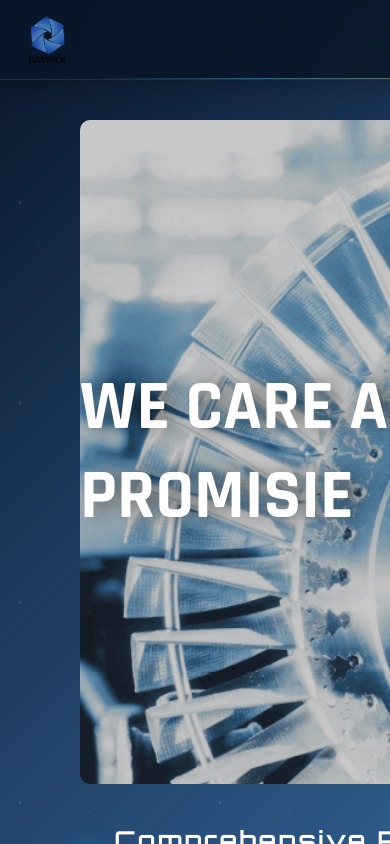
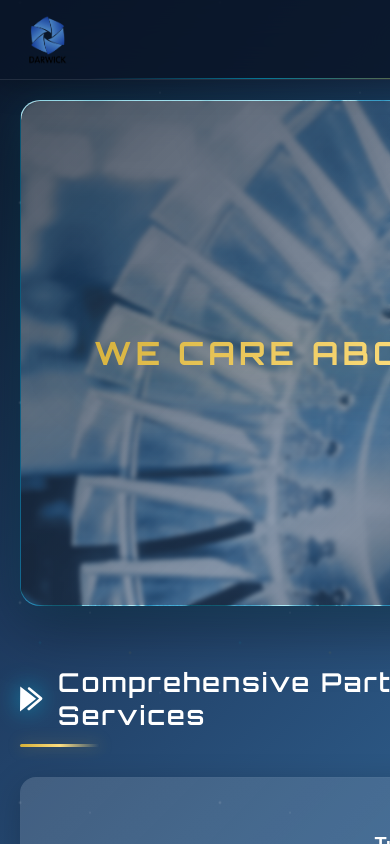
Before and after one commit to WakerCN/darwick-website, a React (Vite) app: page / in a window 390 px wide. Shown: the top 844 px of the page. Built offline with nearby package versions, Linux system fonts and the light colour scheme.

Commit message:
style(Home): 首页添加玻璃态卡片和发光边框效果

```diff
--- a/src/layout/Home/brand-wall.scss
+++ b/src/layout/Home/brand-wall.scss
@@ -1,32 +1,86 @@
+// ========================================
+// 品牌墙 - 深邃海洋工业风
+// ========================================
+
+// 主色调变量（本地定义）
+$_accent-cyan: #00d4ff;
+
 .brand-wall-container {
-  height: 140px;
+  height: 160px;
   width: 100%;
-  padding: 10px;
+  padding: 15px 0;
   overflow: hidden;
+  position: relative;
+
+  // 两侧渐变遮罩
+  &::before,
+  &::after {
+    content: '';
+    position: absolute;
+    top: 0;
+    width: 100px;
+    height: 100%;
+    z-index: 10;
+    pointer-events: none;
+  }
+
+  &::before {
+    left: 0;
+    background: linear-gradient(90deg, rgba(10, 22, 40, 1) 0%, transparent 100%);
+  }
+
+  &::after {
+    right: 0;
+    background: linear-gradient(-90deg, rgba(10, 22, 40, 1) 0%, transparent 100%);
+  }
 
   .brand-wall {
-    height: 120px;
+    height: 130px;
     width: 300%;
     display: flex;
     animation: scroll 30s linear infinite;
 
+    &:hover {
+      animation-play-state: paused;
+    }
+
     .brand-card {
       height: 100%;
       width: calc(100% / 12);
-      padding: 10px 0;
-      background: rgb(255, 255, 255);
-      padding: 10px;
-      border-radius: 6px;
-      margin: 0 10px;
-      box-shadow: 0 2px 6px rgba(0, 0, 0, 0.2);
+      padding: 15px;
+      margin: 0 12px;
+
+      // 玻璃态效果
+      background: rgba(255, 255, 255, 0.08);
+      backdrop-filter: blur(10px);
+      -webkit-backdrop-filter: blur(10px);
+      border-radius: 12px;
+      border: 1px solid rgba(255, 255, 255, 0.1);
+      box-shadow: 0 4px 20px rgba(0, 0, 0, 0.2);
 
       display: flex;
       align-items: center;
       justify-content: center;
+      transition: all 0.3s ease;
+
+      &:hover {
+        background: rgba(255, 255, 255, 0.15);
+        border-color: rgba($_accent-cyan, 0.4);
+        box-shadow:
+          0 0 25px rgba($_accent-cyan, 0.15),
+          0 8px 30px rgba(0, 0, 0, 0.25);
+        transform: scale(1.05);
+      }
 
       .brand-logo {
         max-width: 100%;
         max-height: 100%;
+        filter: brightness(0) invert(1) opacity(0.85);
+        transition: all 0.3s ease;
+
+        &:hover {
+          filter: brightness(0) invert(1) opacity(1);
+        }
       }
     }
   }
@@ -37,6 +91,6 @@
     transform: translateX(0);
   }
   100% {
-    transform: translateX(-70%); /* 移动200%显示所有原始元素 */
+    transform: translateX(-70%);
   }
 }
--- a/src/layout/Home/index.scss
+++ b/src/layout/Home/index.scss
@@ -1,61 +1,223 @@
+// ========================================
+// 首页样式 - 深邃海洋工业风
+// ========================================
+
+// 主色调变量（本地定义）
+$_accent-cyan: #00d4ff;
+$_accent-cyan-light: #7aeaff;
+$_accent-gold: #d4af37;
+$_accent-gold-light: #ffdf80;
+$_text-primary: #ffffff;
+$_text-secondary: rgba(255, 255, 255, 0.85);
+$_transition-normal: 0.3s;
+
 .home-section {
   padding: 40px 80px;
+  position: relative;
+  z-index: 1;
 
+  // ================================
+  // Hero区域 - 首屏大图
+  // ================================
   .section1 {
-    height: calc(100vh - 100px - 200px + 120px);
-    margin-bottom: 40px;
+    height: calc(100vh - 80px - 200px + 80px);
+    margin-bottom: 60px;
     background: url('../../assets/home/home-png1.png') no-repeat;
-    background-size: 100%;
+    background-size: cover;
     background-position: center;
-    border-radius: 10px;
+    border-radius: 20px;
     overflow: hidden;
+    position: relative;
     @include common.transition;
 
+    // 发光边框效果
+    border: 1px solid rgba($_accent-cyan, 0.3);
+    box-shadow:
+      0 0 40px rgba($_accent-cyan, 0.1),
+      0 20px 60px rgba(0, 0, 0, 0.4);
+
     &:hover {
-      background-size: 115%;
+      background-size: 110%;
+      border-color: rgba($_accent-cyan, 0.5);
+      box-shadow:
+        0 0 60px rgba($_accent-cyan, 0.2),
+        0 25px 80px rgba(0, 0, 0, 0.5);
     }
 
     .mask {
       height: 100%;
       width: 100%;
       position: relative;
-      background: rgba(0, 0, 0, 0.2);
+      background: linear-gradient(
+        135deg,
+        rgba(10, 22, 40, 0.7) 0%,
+        rgba(30, 58, 95, 0.5) 50%,
+        rgba(10, 22, 40, 0.8) 100%
+      );
+      backdrop-filter: blur(2px);
       @include common.transition;
 
       &:hover {
-        background: rgba(0, 0, 0, 0.5);
+        background: linear-gradient(
+          135deg,
+          rgba(10, 22, 40, 0.85) 0%,
+          rgba(30, 58, 95, 0.7) 50%,
+          rgba(10, 22, 40, 0.9) 100%
+        );
 
         .web-desc {
           right: 50px;
+          opacity: 1;
         }
       }
 
       > .web-title {
         margin: 0;
-        font-size: 70px;
-        font-weight: bolder;
-        color: #fff;
-        text-shadow: 10px 0px 20px rgba(0, 0, 0, 0.5);
+        font-family: 'Orbitron', 'Rajdhani', sans-serif;
+        font-size: 60px;
+        font-weight: 700;
+        letter-spacing: 4px;
+        color: $_text-primary;
+
+        // 金色渐变文字发光
+        background: linear-gradient(135deg, $_accent-gold 0%, $_accent-gold-light 50%, $_accent-gold 100%);
+        -webkit-background-clip: text;
+        -webkit-text-fill-color: transparent;
+        background-clip: text;
+        text-shadow: none;
+        filter: drop-shadow(0 0 30px rgba($_accent-gold, 0.5));
+
+        animation: titleGlow 3s ease-in-out infinite;
       }
 
       .web-desc {
         position: absolute;
-        color: rgba(255, 255, 255, 0.8);
-        bottom: 20px;
-        font-size: 20px;
+        color: $_text-secondary;
+        bottom: 30px;
+        font-size: 18px;
+        font-weight: 500;
         right: -100%;
+        opacity: 0;
         white-space: pre-wrap;
-        @include common.transition(1s);
-        text-shadow: 10px 0px 20px rgba(0, 0, 0, 0.05);
+        letter-spacing: 1px;
+        @include common.transition(0.8s);
+
+        // 发光效果
+        text-shadow: 0 0 20px rgba($_accent-cyan, 0.3);
       }
     }
   }
 
+  @keyframes titleGlow {
+    0%, 100% {
+      filter: drop-shadow(0 0 30px rgba($_accent-gold, 0.5));
+    }
+    50% {
+      filter: drop-shadow(0 0 50px rgba($_accent-gold, 0.8));
+    }
+  }
+
+  // ================================
+  // 业务区域 - 玻璃态卡片
+  // ================================
+  .business-area {
+    .business-card {
+      height: 140px;
+
+      .card-content {
+        width: 100%;
+        height: 100%;
+        border-radius: 16px;
+        overflow: hidden;
+        display: flex;
+        cursor: pointer;
+
+        // 玻璃态效果
+        background: rgba(255, 255, 255, 0.05);
+        backdrop-filter: blur(15px);
+        -webkit-backdrop-filter: blur(15px);
+        border: 1px solid rgba(255, 255, 255, 0.1);
+        box-shadow: 0 8px 32px rgba(0, 0, 0, 0.2);
+        @include common.transition;
+
+        &:hover {
+          background: rgba(255, 255, 255, 0.1);
+          border-color: rgba($_accent-cyan, 0.5);
+          box-shadow:
+            0 0 30px rgba($_accent-cyan, 0.2),
+            0 12px 40px rgba(0, 0, 0, 0.3);
+          transform: translateY(-6px);
+
+          .card-title {
+            background: linear-gradient(135deg, rgba($_accent-gold, 0.3) 0%, rgba($_accent-gold, 0.15) 100%);
+
+            span {
+              color: $_accent-gold-light;
+              text-shadow: 0 0 15px rgba($_accent-gold, 0.5);
+            }
+          }
+        }
+
+        .card-title {
+          width: 200px;
+          font-size: 20px;
+          font-weight: 600;
+          text-align: center;
+          color: $_text-primary;
+          background: linear-gradient(135deg, rgba(255, 255, 255, 0.1) 0%, rgba(255, 255, 255, 0.05) 100%);
+          border-right: 1px solid rgba(255, 255, 255, 0.1);
+          @include common.transition;
+
+          span {
+            transition: all $_transition-normal ease;
+          }
+
+          .icon {
+            color: $_accent-cyan !important;
+            filter: drop-shadow(0 0 8px rgba($_accent-cyan, 0.5));
+          }
+        }
+
+        .card-desc {
+          height: 100%;
+          flex: 1;
+          display: flex;
+          align-items: center;
+          padding: 20px 25px;
+          background: rgba(255, 255, 255, 0.03);
+          color: $_text-secondary;
+          font-size: 14px;
+          line-height: 1.8;
+        }
+      }
+    }
+  }
+
+  // ================================
+  // 工作展示区域
+  // ================================
   .section3 {
     .image-area {
-      border-radius: 10px;
+      border-radius: 16px;
       overflow: hidden;
       margin-bottom: 20px;
+      border: 1px solid rgba($_accent-cyan, 0.2);
+      box-shadow: 0 0 30px rgba($_accent-cyan, 0.1);
+
+      .ant-carousel {
+        .slick-dots {
+          li {
+            button {
+              background: rgba(255, 255, 255, 0.3);
+            }
+
+            &.slick-active button {
+              background: $_accent-cyan;
+              box-shadow: 0 0 10px rgba($_accent-cyan, 0.5);
+            }
+          }
+        }
+      }
     }
 
     .description {
@@ -64,7 +226,23 @@
       flex-direction: column;
 
       .list-item {
-        margin-bottom: 16px;
+        margin-bottom: 20px;
+        padding: 15px 20px;
+        font-size: 15px;
+        color: $_text-secondary;
+
+        // 玻璃态效果
+        background: rgba(255, 255, 255, 0.05);
+        backdrop-filter: blur(10px);
+        border-radius: 10px;
+        border: 1px solid rgba(255, 255, 255, 0.1);
+        transition: all $_transition-normal ease;
+
+        &:hover {
+          background: rgba(255, 255, 255, 0.1);
+          border-color: rgba($_accent-cyan, 0.3);
+          transform: translateX(5px);
+        }
       }
     }
   }
@@ -74,6 +252,11 @@
       .image-area {
         width: 100%;
         height: 400px;
+      }
+
+      .description {
+        margin-left: 0;
+        margin-top: 20px;
       }
     }
   }
@@ -90,96 +273,154 @@
     }
   }
 
-  .business-area {
-    .business-card {
-      height: 120px;
+  // ================================
+  // 服务区域 - 发光卡片
+  // ================================
+  .section4 {
+    // 使用 align-items: stretch 让左右两列等高
+    align-items: stretch;
 
-      .card-content {
-        width: 100%;
-        height: 100%;
-        border-radius: 10px;
-        box-shadow: 0 2px 6px rgba(0, 0, 0, 0.2);
-        background: #d0e3ec;
-        overflow: hidden;
-        display: flex;
-        cursor: pointer;
-        @include common.transition;
-
-        &:hover {
-          box-shadow: 0 2px 6px rgba(0, 0, 0, 0.4);
-
-          .card-title {
-            font-size: 28px;
-          }
-        }
-
-        .card-title {
-          width: 220px;
-          font-size: 24px;
-          text-align: center;
-          color: #444444;
-          @include common.transition;
-        }
-
-        .card-desc {
-          height: 100%;
-          flex: 1;
-          display: flex;
-          align-items: center;
-          padding: 20px;
-          background: #d3dfe4;
-        }
-      }
-    }
-  }
-
-  .section4 {
     .description {
       display: flex;
       flex-direction: column;
+      height: 600px; // 固定高度与右侧图片一致
+      padding-right: 24px; // 右侧间距
 
       .card-item {
         width: 100%;
-        height: calc((100% - 40px) / 3);
+        flex: 1; // 平均分配高度
         margin-bottom: 16px;
         display: flex;
         flex-direction: column;
         align-items: center;
         justify-content: center;
-        background: #d2e4f5;
-        border-radius: 10px;
-        padding: 20px;
+        padding: 15px 25px;
         cursor: pointer;
+        overflow: hidden; // 防止内容溢出
+
+        // 玻璃态 + 发光边框
+        background: linear-gradient(135deg, rgba(255, 255, 255, 0.08) 0%, rgba(255, 255, 255, 0.03) 100%);
+        backdrop-filter: blur(15px);
+        -webkit-backdrop-filter: blur(15px);
+        border-radius: 16px;
+        border: 1px solid rgba($_accent-gold, 0.2);
+        box-shadow: 0 0 20px rgba($_accent-gold, 0.05);
         @include common.transition;
 
+        &:last-child {
+          margin-bottom: 0; // 最后一个卡片不需要底部间距
+        }
+
         &:hover {
-          box-shadow: 0 2px 6px rgba(0, 0, 0, 0.4);
+          background: linear-gradient(135deg, rgba($_accent-gold, 0.15) 0%, rgba($_accent-gold, 0.05) 100%);
+          border-color: rgba($_accent-gold, 0.5);
+          box-shadow: 0 0 40px rgba($_accent-gold, 0.2);
+          transform: translateY(-5px);
+
+          .service-icon {
+            color: $_accent-gold-light !important;
+            filter: drop-shadow(0 0 15px rgba($_accent-gold, 0.6));
+            transform: scale(1.1);
+          }
+
+          .list-item {
+            color: $_accent-gold-light !important;
+          }
         }
 
         .service-icon {
-          font-size: 60px;
+          font-size: 50px;
+          color: $_accent-gold !important;
+          margin-bottom: 10px;
+          flex-shrink: 0; // 防止图标被压缩
+          transition: all $_transition-normal ease;
+          filter: drop-shadow(0 0 10px rgba($_accent-gold, 0.3));
         }
 
         .list-item {
-          font-size: 20px;
+          font-size: 18px;
+          font-weight: 600;
+          color: $_text-primary !important;
+          text-align: center;
+          transition: all $_transition-normal ease;
         }
       }
     }
 
     .right-pic {
       width: 800px;
-      height: 100%;
-      min-height: 600px;
+      height: 600px; // 使用固定高度替代 min-height
       background: url('../../assets/home/24-service.png') no-repeat center;
       background-size: cover;
+      border-radius: 16px;
+      border: 1px solid rgba($_accent-cyan, 0.2);
+      box-shadow: 0 0 30px rgba($_accent-cyan, 0.1);
+      position: relative;
+      overflow: hidden;
+
+      // 叠加渐变
+      &::after {
+        content: '';
+        position: absolute;
+        inset: 0;
+        background: linear-gradient(
+          135deg,
+          rgba(10, 22, 40, 0.3) 0%,
+          transparent 50%,
+          rgba(10, 22, 40, 0.3) 100%
+        );
+        pointer-events: none;
+      }
     }
   }
 
   @media screen and (max-width: 1120px) {
     .section4 {
+      .description {
+        height: auto; // 小屏幕时恢复自适应高度
+        padding-right: 0; // 小屏幕时移除右侧间距
+      }
+
       .right-pic {
-        min-height: 600px;
+        height: 400px;
+        margin-top: 20px;
       }
     }
   }
 }
+
+// 响应式 - 小屏幕
+@media screen and (max-width: 768px) {
+  .home-section {
+    padding: 20px;
+
+    .section1 {
+      height: 60vh;
+
+      .mask {
+        > .web-title {
+          font-size: 32px;
+          text-align: center;
+          padding: 0 20px;
+        }
+      }
+    }
+
+    .business-area {
+      .business-card {
+        height: auto;
+
+        .card-content {
+          flex-direction: column;
+
+          .card-title {
+            width: 100%;
+            padding: 15px;
+            border-right: none;
+            border-bottom: 1px solid rgba(255, 255, 255, 0.1);
+          }
+        }
+      }
+    }
+  }
+}
```
